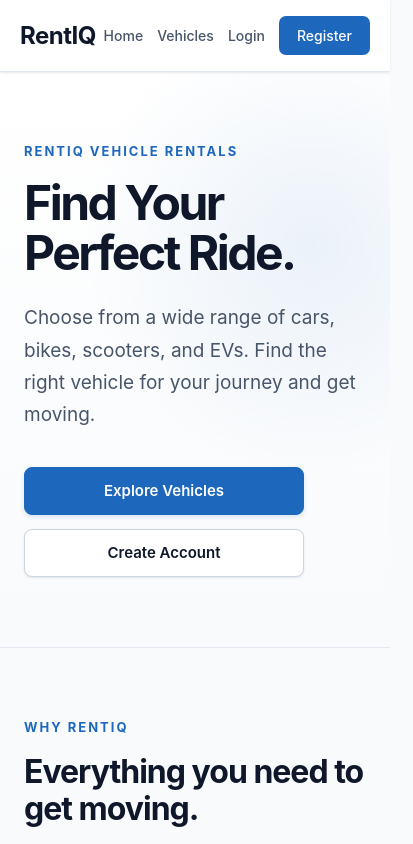
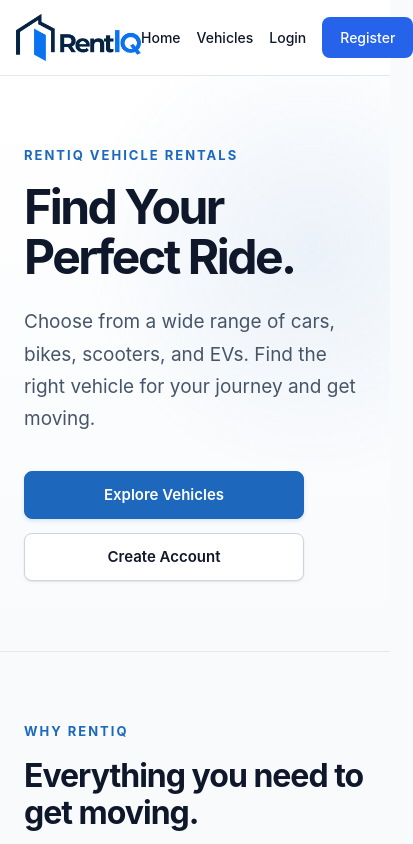
Before and after one commit to arorakhushal23/RentIQ, a React app in the folder frontend/: page / in a window 390 px wide. Shown: the top 844 px of the page, 413 px wide, since content can reach past the window. Built offline with nearby package versions, Linux system fonts and the light colour scheme; no server answers; the HTML template or start-up script is replaced by a standard one.

Commit message:
added logo

```diff
--- a/frontend/src/components/common/Navbar.css
+++ b/frontend/src/components/common/Navbar.css
@@ -1,91 +1,110 @@
 .navbar {
     width: 100%;
+    height: 76px;
     background: #ffffff;
-    border-bottom: 1px solid var(--border);
-    box-shadow: var(--shadow-sm);
+    border-bottom: 1px solid #e2e8f0;
     position: sticky;
     top: 0;
-    z-index: 100;
+    z-index: 1000;
 }
 
 .navbar-container {
-    width: 100%;
     max-width: 1200px;
+    height: 100%;
     margin: 0 auto;
-
-    padding: 18px 32px;
+    padding: 0 30px;
 
     display: flex;
     align-items: center;
     justify-content: space-between;
 }
 
+
 .navbar-logo {
-    color: var(--text-primary);
-    font-size: 24px;
-    font-weight: 700;
-    letter-spacing: -0.5px;
-    transition: color 0.2s ease;
+    display: flex;
+    align-items: center;
+    text-decoration: none;
+    height: 52px;
 }
 
-.navbar-logo:hover {
-    color: var(--blue-primary);
+.navbar-logo img {
+    width: 155px;
+    height: auto;
+    display: block;
 }
+
+
 
 .navbar-links {
     display: flex;
     align-items: center;
-    gap: 28px;
+    gap: 32px;
 }
 
 .navbar-links a {
-    color: var(--text-secondary);
+    color: #0f172a;
+    text-decoration: none;
     font-size: 15px;
     font-weight: 500;
-
-    transition:
-        color 0.2s ease,
-        background-color 0.2s ease;
+    transition: color 0.2s ease;
 }
 
 .navbar-links a:hover {
-    color: var(--blue-primary);
+    color: #2563eb;
 }
 
+
+
 .navbar-register {
-    background: var(--blue-primary);
+    padding: 10px 18px;
+    border-radius: 8px;
+    background: #2563eb;
     color: #ffffff !important;
-    font-weight: 600;
-
-    padding: 9px 18px;
-    border-radius: 7px;
-    transition:
-        background-color 0.2s ease,
-        transform 0.2s ease,
-        box-shadow 0.2s ease;
 }
 
 .navbar-register:hover {
-    background: var(--blue-bright);
-    transform: translateY(-1px);
-    box-shadow: 0 4px 12px rgba(29, 104, 189, 0.25);
+    background: #1d4ed8;
 }
 
 
-/* Responsive */
+
+.navbar-profile {
+    width: 40px;
+    height: 40px;
+    border-radius: 50%;
+
+    display: flex !important;
+    align-items: center;
+    justify-content: center;
+
+    background: #f1f5f9;
+    border: 1px solid #e2e8f0;
+}
+
+.navbar-profile span {
+    font-size: 19px;
+}
+
+.navbar-profile:hover {
+    background: #e8f2ff;
+}
+
+
 
 @media (max-width: 700px) {
+    .navbar-container {
+        padding: 0 16px;
+    }
 
-    .navbar-container {
-        padding: 16px 20px;
+    .navbar-logo img {
+        width: 125px;
     }
 
     .navbar-links {
-        gap: 14px;
+        gap: 16px;
     }
 
     .navbar-links a {
         font-size: 14px;
     }
-
 }
--- a/frontend/src/components/common/Navbar.jsx
+++ b/frontend/src/components/common/Navbar.jsx
@@ -1,19 +1,24 @@
 import { Link } from 'react-router-dom'
 import { useAuth } from '../../context/AuthContext'
 import './Navbar.css'
+import rentiqLogo from '../../assets/logo/rentiq-logo.png'
 
 function Navbar() {
     const { isLoggedIn } = useAuth()
 
     return (
         <nav className="navbar">
-
             <div className="navbar-container">
 
+                {/* Logo */}
                 <Link to="/" className="navbar-logo">
-                    RentIQ
+                    <img
+                        src={rentiqLogo}
+                        alt="RentIQ"
+                    />
                 </Link>
 
+                {/* Navigation */}
                 <div className="navbar-links">
 
                     <Link to="/">
@@ -30,20 +35,26 @@ function Navbar() {
                                 Login
                             </Link>
 
-                            <Link to="/register" className="navbar-register">
+                            <Link
+                                to="/register"
+                                className="navbar-register"
+                            >
                                 Register
                             </Link>
                         </>
                     ) : (
-                        <Link to="/profile" className="navbar-profile">
-                            👤
+                        <Link
+                            to="/profile"
+                            className="navbar-profile"
+                            aria-label="Profile"
+                        >
+                            <span>👤</span>
                         </Link>
                     )}
 
                 </div>
 
             </div>
-
         </nav>
     )
 }
```
Also changed, not shown: frontend/src/assets/logo/rentiq-logo.png (added).
